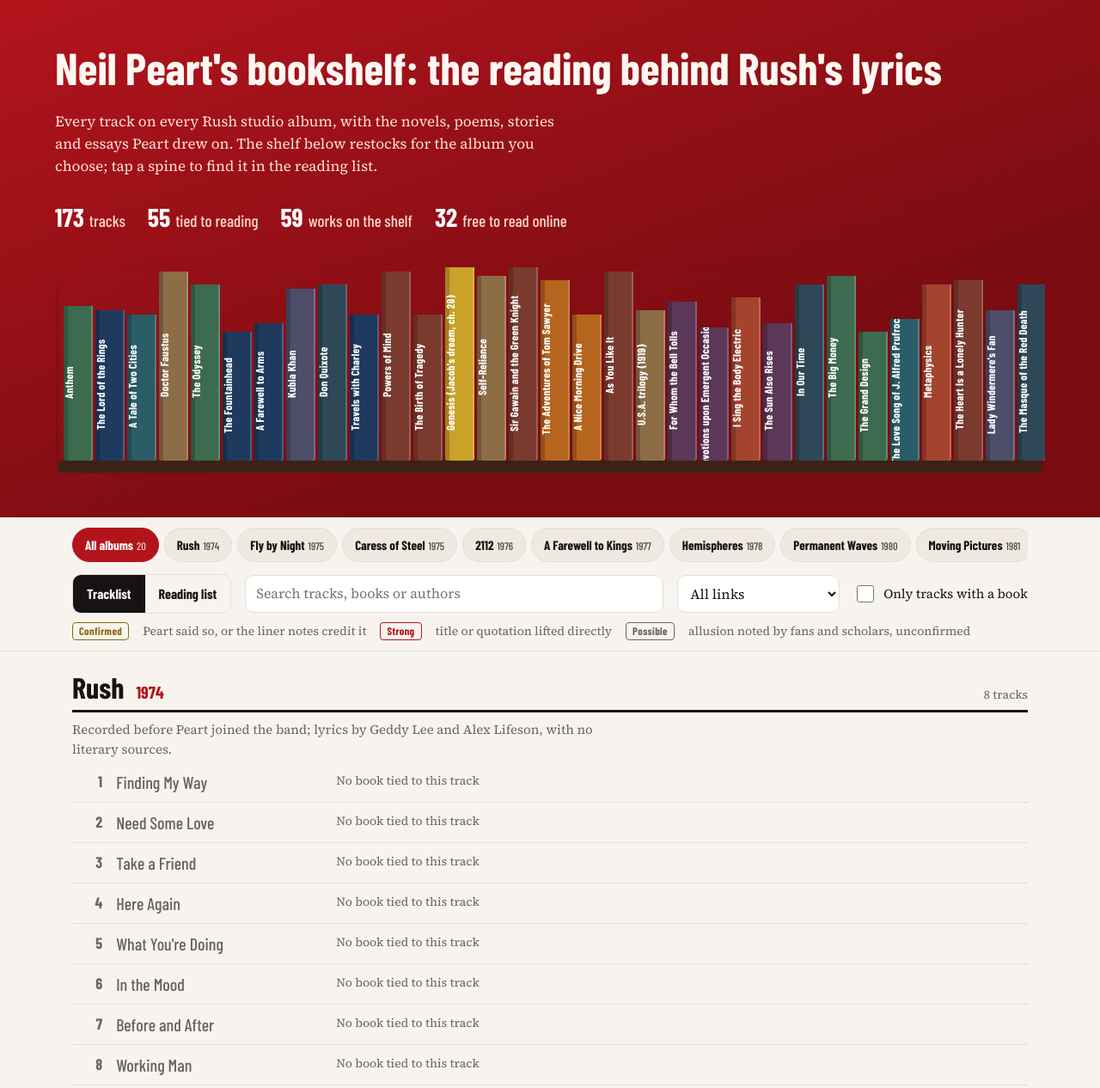
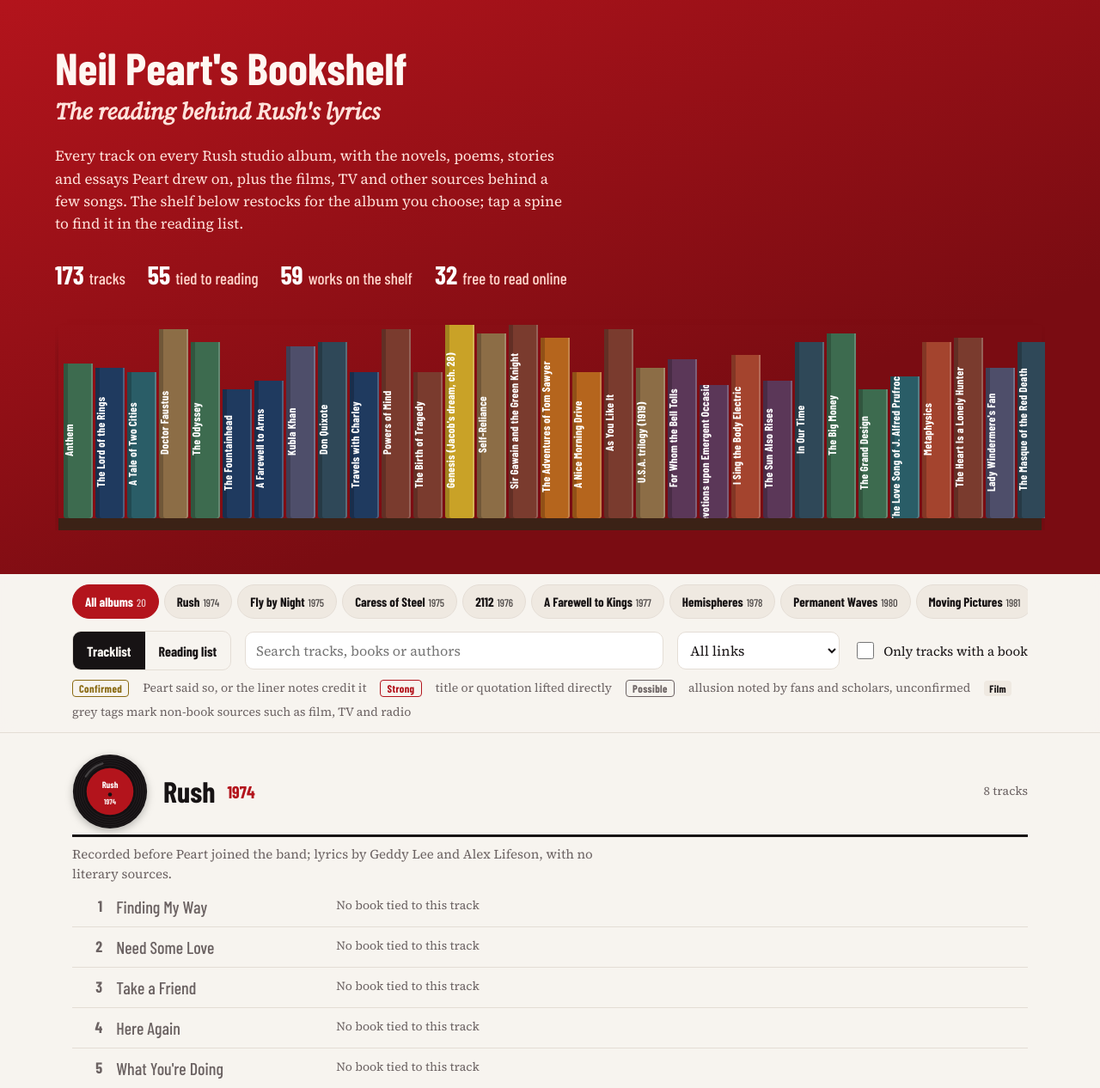
Before and after one commit to utscramble/Peart-Bookshelf, a plain HTML site: page index.html in a window 1280 px wide. Shown: the top 1266 px of the page at 86% size. Drawn offline with nearby package versions, Linux system fonts and the light colour scheme; a web font is replaced by a local one.

Commit message:
Add files via upload

```diff
--- a/index.html
+++ b/index.html
@@ -36,6 +36,7 @@ h1,h2,h3,.cond{font-family:"Barlow Condensed","Arial Narrow",sans-serif}
 .hero{background:var(--redd);background:linear-gradient(160deg,#b3141c,#7a0c12 70%);color:#fff7f2}
 .hero-in{max-width:1240px;margin:auto;display:grid;gap:22px}
 h1{font-size:clamp(34px,6vw,52px);line-height:1.05;margin:0;font-weight:800;text-wrap:balance}
+.sub{margin:8px 0 0;font:italic 600 clamp(20px,3vw,27px)/1.2 "Source Serif 4",Georgia,serif;color:#ffe2db}
 .lede{max-width:66ch;margin:0;color:#ffe2db;font-size:17px}
 .stats{display:flex;flex-wrap:wrap;gap:8px 26px;font-family:"Barlow Condensed",sans-serif;font-size:19px;color:#ffd5cc}
 .stats b{font-size:30px;color:#fff;font-weight:700;margin-right:6px}
@@ -83,6 +84,14 @@ ol.tracks{list-style:none;margin:0;padding:0}
 .bk .au{color:var(--mute);font-size:15px}
 .bk .nt{flex-basis:100%;font-size:14px;color:var(--mute)}
 .none{color:var(--mute);font-size:14px}
+.rcol{display:grid;gap:8px}
+.refs{display:grid;gap:4px}
+.ref{display:flex;gap:8px;align-items:baseline;font-size:14px;color:var(--mute);line-height:1.4}
+.ref b{color:var(--ink);font-weight:600}
+.rt{flex:none;font:600 12px/1 "Barlow Condensed",sans-serif;padding:3px 6px;border-radius:4px;background:var(--chip);color:var(--ink);letter-spacing:.03em}
+.ahead{align-items:center}
+.badge{flex:none;filter:drop-shadow(0 3px 5px #0004);margin-right:4px}
+@media(max-width:640px){.tr .rcol{grid-column:2}.badge{width:64px;height:64px}}
 a.rd{flex-basis:100%;display:inline-flex;align-items:center;gap:4px;width:max-content;max-width:100%;font:600 15px "Barlow Condensed",sans-serif;color:light-dark(#b3141c,#ff7a7a);text-decoration:underline;text-underline-offset:3px;padding:4px 0;min-height:32px}
 a.rd span{font-weight:500;color:var(--mute)}
 .rc a.rd{grid-column:2}
@@ -102,15 +111,15 @@ a.rd span{font-weight:500;color:var(--mute)}
 .meter{height:8px;background:var(--chip);border-radius:6px;overflow:hidden;margin-top:6px;max-width:360px}.meter i{display:block;height:100%;background:var(--red)}
 .empty-state{padding:40px 0;color:var(--mute);font-style:italic}
 footer{max-width:1240px;margin:auto;padding:0 max(5vw,16px) 48px;color:var(--mute);font-size:14px}
-@media(max-width:640px){.tr{grid-template-columns:2em minmax(0,1fr)}.tr .books,.tr .none{grid-column:2}.ahead h2{font-size:28px}.shelf{min-height:190px}.spine{width:28px}}
+@media(max-width:640px){.tr{grid-template-columns:2em minmax(0,1fr)}.tr .rcol{grid-column:2}.ahead h2{font-size:28px}.shelf{min-height:190px}.spine{width:28px}}
 @media(prefers-reduced-motion:reduce){.spine{transition:none}}
 </style>
 </head>
 <body>
 <header class="hero band">
  <div class="hero-in">
-  <h1>Neil Peart's bookshelf: the reading behind Rush's lyrics</h1>
-  <p class="lede">Every track on every Rush studio album, with the novels, poems, stories and essays Peart drew on. The shelf below restocks for the album you choose; tap a spine to find it in the reading list.</p>
+  <div><h1>Neil Peart's Bookshelf</h1><p class="sub">The reading behind Rush's lyrics</p></div>
+  <p class="lede">Every track on every Rush studio album, with the novels, poems, stories and essays Peart drew on, plus the films, TV and other sources behind a few songs. The shelf below restocks for the album you choose; tap a spine to find it in the reading list.</p>
   <div class="stats" id="stats"></div>
   <div class="shelfwrap"><div class="shelf" id="shelf" aria-label="Books for the current selection"></div></div>
  </div>
@@ -132,7 +141,7 @@ footer{max-width:1240px;margin:auto;padding:0 max(5vw,16px) 48px;color:var(--mut
    </select>
    <label class="tog"><input type="checkbox" id="only"> Only tracks with a book</label>
   </div>
-  <div class="legend"><span class="cf c">Confirmed</span> Peart said so, or the liner notes credit it <span class="cf l">Strong</span> title or quotation lifted directly <span class="cf p">Possible</span> allusion noted by fans and scholars, unconfirmed</div>
+  <div class="legend"><span class="cf c">Confirmed</span> Peart said so, or the liner notes credit it <span class="cf l">Strong</span> title or quotation lifted directly <span class="cf p">Possible</span> allusion noted by fans and scholars, unconfirmed <span class="rt">Film</span> grey tags mark non-book sources such as film, TV and radio</div>
  </div>
 </div>
 
@@ -170,7 +179,7 @@ const ALBUMS=[
 {t:"2112",y:1976,note:"The liner notes dedicate the title suite to \"the genius of Ayn Rand.\"",tr:[
 ["2112",[ANTHEM("A rediscovered art outlawed by a collective is lifted straight from Rand's plot; credited in the liner notes.")]],
 ["A Passage to Bangkok"],
-["The Twilight Zone",null,"Drawn from Rod Serling's TV series, not a book"],
+["The Twilight Zone"],
 ["Lessons",null,"Lyrics by Alex Lifeson"],
 ["Tears",null,"Lyrics by Geddy Lee"],
 ["Something for Nothing",null,"Sparked by graffiti in Los Angeles: \"Freedom isn't free\""]]},
@@ -178,7 +187,7 @@ const ALBUMS=[
 ["A Farewell to Kings",[B("A Farewell to Arms","Ernest Hemingway","novel","l","Title wordplay.")]],
 ["Xanadu",[B("Kubla Khan","Samuel Taylor Coleridge","poem","c","Peart came to it via the opening of Citizen Kane; the lyric borrows Coleridge's imagery.")]],
 ["Closer to the Heart",null,"Co-written with Peter Talbot"],
-["Cinderella Man",null,"Lyrics by Geddy Lee; inspired by the film Mr. Deeds Goes to Town"],
+["Cinderella Man",null,"Lyrics by Geddy Lee"],
 ["Madrigal"],
 ["Cygnus X-1 Book I: The Voyage",[B("Don Quixote","Miguel de Cervantes","novel","p","The ship is named Rocinante, after Quixote's horse."),B("Travels with Charley","John Steinbeck","travelogue","p","Steinbeck's camper was also called Rocinante.")]]]},
 {t:"Hemispheres",y:1978,tr:[
@@ -201,10 +210,10 @@ const ALBUMS=[
 ["Witch Hunt"],["Vital Signs"]]},
 {t:"Signals",y:1982,tr:[
 ["Subdivisions"],["The Analog Kid"],["Chemistry",null,"Lyrics co-written by all three"],["Digital Man"],
-["The Weapon",null,"Paraphrases the Lord's Prayer and FDR's \"nothing to fear but fear itself\""],
+["The Weapon",null,"Also paraphrases the Lord's Prayer"],
 ["New World Man"],
 ["Losing It",[B("For Whom the Bell Tolls","Ernest Hemingway","novel","l","The writer of the second verse is Hemingway; the song ends \"for you, the bell tolls.\""),B("Devotions upon Emergent Occasions","John Donne","prose","p","Source of Hemingway's title phrase.")]],
-["Countdown",null,"About the first Space Shuttle launch"]]},
+["Countdown"]]},
 {t:"Grace Under Pressure",y:1984,note:"The title is <b>Hemingway's</b> definition of courage.",tr:[
 ["Distant Early Warning"],["Afterimage"],["Red Sector A"],["The Enemy Within"],
 ["The Body Electric",[B("I Sing the Body Electric","Walt Whitman","poem","p","Title via Whitman (and Bradbury's Twilight Zone episode).")]],
@@ -255,8 +264,8 @@ const ALBUMS=[
 {t:"Vapor Trails",y:2002,note:"Peart named <b>Edward Abbey, Walt Whitman and Thomas Wolfe</b> as the album's main literary influences.",tr:[
 ["One Little Victory"],
 ["Ceiling Unlimited",[WOLFE("Peart cited Wolfe (and Oscar Wilde) for this song."),B("Through the Looking-Glass","Lewis Carroll","novel","p","Fan-noted echo.")]],
-["Ghost Rider",null,"From Peart's own 55,000-mile motorcycle journey, later his book Ghost Rider"],
-["Peaceable Kingdom",null,"Named after Edward Hicks's painting"],
+["Ghost Rider"],
+["Peaceable Kingdom"],
 ["The Stars Look Down",[B("The Stars Look Down","A.J. Cronin","novel","c","Peart took the title; he said he hadn't read the book.")]],
 ["How It Is",[WOLFE("Peart cited Wolfe's novel.")]],
 ["Vapor Trail",[B("Black Sun","Edward Abbey","novel","c","Peart said it influenced certain lines."),B("Funeral Blues","W.H. Auden","poem","c","Peart cited Auden.")]],
@@ -288,6 +297,21 @@ const ALBUMS=[
 ["The Garden",[CAND("c","Ends where Candide ends: cultivate your garden.")]]]}
 ];
 
+// Non-book sources: [type, title, detail], keyed "Album|Track"
+const REFS={
+"2112|The Twilight Zone":[["TV","The Twilight Zone","Rod Serling's anthology series (1959–64); the band called it one of the most creative shows ever made"]],
+"A Farewell to Kings|Xanadu":[["Film","Citizen Kane","Orson Welles, 1941; its opening lines from \"Kubla Khan\" led Peart to the poem"]],
+"A Farewell to Kings|Cinderella Man":[["Film","Mr. Deeds Goes to Town","Frank Capra, 1936; a small-town man inherits a fortune"]],
+"A Farewell to Kings|Cygnus X-1 Book I: The Voyage":[["Science","Cygnus X-1","The X-ray source in Cygnus, one of the first objects identified as a black hole"]],
+"Permanent Waves|The Spirit of Radio":[["Radio","CFNY-FM, Toronto","The song takes its title from the station's slogan"],["Song","The Sound of Silence","Simon & Garfunkel; echoed in the reggae coda"]],
+"Permanent Waves|Jacob's Ladder":[["Nature","Crepuscular rays","Sunbeams through clouds, nicknamed Jacob's ladder"]],
+"Moving Pictures|YYZ":[["Signal","Toronto Pearson airport's identifier","The intro is the code Y-Y-Z tapped out in Morse"]],
+"Signals|The Weapon":[["Speech","FDR's first inaugural address","1933: \"the only thing we have to fear is fear itself\""]],
+"Signals|Countdown":[["Event","First Space Shuttle launch (STS-1)","Columbia, April 1981; the band watched from Cape Canaveral"]],
+"Grace Under Pressure|The Body Electric":[["TV","\"I Sing the Body Electric\" (The Twilight Zone)","1962 episode written by Ray Bradbury, borrowing Whitman's title"]],
+"Vapor Trails|Peaceable Kingdom":[["Painting","The Peaceable Kingdom","Edward Hicks's series of paintings of Isaiah's prophecy of peace"]],
+"Vapor Trails|Ghost Rider":[["Journey","Peart's 55,000-mile motorcycle ride","Later written up in his book Ghost Rider (2002)"]]
+};
 const G=id=>["https://www.gutenberg.org/ebooks/"+id,"Project Gutenberg"];
 const LINKS={
 "Anthem":G(1250),"A Tale of Two Cities":G(98),"Doctor Faustus":G(779),"The Odyssey":G(1727),"Don Quixote":G(996),
@@ -322,7 +346,13 @@ albumsEl.innerHTML=`<button class="chipbtn" data-a="all" aria-pressed="true">All
 
 function visibleBooks(list){return (list||[]).filter(b=>RANK[b.c]>=RANK[state.conf])}
 function match(a,t,books){const q=state.q;if(!q)return true;
- return [t[0],t[2]||"",a.t,...books.flatMap(b=>[b.t,b.a])].join(" ").toLowerCase().includes(q)}
+ return [t[0],t[2]||"",a.t,...books.flatMap(b=>[b.t,b.a]),...refsFor(a,t).flatMap(r=>[r[1],r[2]])].join(" ").toLowerCase().includes(q)}
+function refsFor(a,t){return REFS[a.t+"|"+t[0]]||[]}
+const refHtml=rs=>rs.length?`<div class="refs">${rs.map(r=>`<div class="ref"><span class="rt">${esc(r[0])}</span><span><b>${esc(r[1])}</b> · ${esc(r[2])}</span></div>`).join("")}</div>`:"";
+const COLS=["#b3141c","#1f3a5f","#c9a227","#3d6b4f","#5b3758","#33658a","#a4442e","#2a5d67","#8c6d46","#4e4e6a","#b5651d","#7a3b2e"];
+function badge(a,i,sz){const c=COLS[i%COLS.length],n=a.t.length>13?a.t.slice(0,12)+"…":a.t;
+ let g="";for(let r=47;r>33;r-=3)g+=`<circle cx="50" cy="50" r="${r}" fill="none" stroke="#fff" stroke-opacity=".07"/>`;
+ return `<svg class="badge" width="${sz}" height="${sz}" viewBox="0 0 100 100" role="img" aria-label="${esc(a.t)} (${a.y})"><circle cx="50" cy="50" r="49" fill="#141012"/>${g}<path d="M18 30a38 38 0 0 1 22-17" stroke="#fff" stroke-opacity=".18" stroke-width="3" fill="none" stroke-linecap="round"/><circle cx="50" cy="50" r="31" fill="${c}"/><text x="50" y="45" text-anchor="middle" font-family="Barlow Condensed,Arial Narrow,sans-serif" font-weight="700" font-size="${n.length>9?9:12}" fill="#fff">${esc(n)}</text><text x="50" y="67" text-anchor="middle" font-family="Barlow Condensed,sans-serif" font-weight="600" font-size="10" fill="#fff" fill-opacity=".9">${a.y}</text><circle cx="50" cy="54" r="2.6" fill="#141012"/></svg>`}
 function selected(){return state.album==="all"?ALBUMS.map((a,i)=>[a,i]):[[ALBUMS[+state.album],+state.album]]}
 function collect(){const m=new Map();
  selected().forEach(([a])=>a.tr.forEach(t=>{const bs=visibleBooks(t[1]);if(!match(a,t,bs))return;
@@ -339,13 +369,13 @@ function renderStats(books){const tracks=selected().reduce((n,[a])=>n+a.tr.lengt
  document.getElementById("stats").innerHTML=`<span><b>${tracks}</b>tracks</span><span><b>${linked}</b>tied to reading</span><span><b>${books.length}</b>works on the shelf</span><span><b>${books.filter(b=>LINKS[b.t]).length}</b>free to read online</span>`}
 
 function renderTracks(){let html="",shown=0;
- selected().forEach(([a])=>{const rows=a.tr.map((t,i)=>{const bs=visibleBooks(t[1]);
+ selected().forEach(([a,ai])=>{const rows=a.tr.map((t,i)=>{const bs=visibleBooks(t[1]),rs=refsFor(a,t);
    if(state.only&&!bs.length)return"";if(!match(a,t,bs))return"";shown++;
    const note=t[2]?`<small>${esc(t[2])}</small>`:"";
-   const right=bs.length?`<div class="books">${bs.map(b=>`<div class="bk"><i>${esc(b.t)}</i><span class="au">${esc(b.a)} · ${esc(b.k)}</span><span class="cf ${b.c}">${CL[b.c]}</span>${b.n?`<span class="nt">${esc(b.n)}</span>`:""}${link(b)}</div>`).join("")}</div>`:`<div class="none">No book tied to this track</div>`;
-   return `<li class="tr${bs.length?"":" nobook"}"><span class="n">${i+1}</span><span class="t">${esc(t[0])}${note}</span>${right}</li>`}).join("");
+   const right=bs.length?`<div class="books">${bs.map(b=>`<div class="bk"><i>${esc(b.t)}</i><span class="au">${esc(b.a)} · ${esc(b.k)}</span><span class="cf ${b.c}">${CL[b.c]}</span>${b.n?`<span class="nt">${esc(b.n)}</span>`:""}${link(b)}</div>`).join("")}</div>`:(rs.length?"":`<div class="none">No book tied to this track</div>`);
+   return `<li class="tr${bs.length?"":" nobook"}"><span class="n">${i+1}</span><span class="t">${esc(t[0])}${note}</span><div class="rcol">${right}${refHtml(rs)}</div></li>`}).join("");
   if(!rows)return;
-  html+=`<section class="album"><div class="ahead"><h2>${esc(a.t)}</h2><span class="yr">${a.y}</span><span class="ct">${a.tr.length} tracks</span></div>${a.note?`<p class="anote">${a.note}</p>`:""}<ol class="tracks">${rows}</ol></section>`});
+  html+=`<section class="album"><div class="ahead">${badge(a,ai,88)}<h2>${esc(a.t)}</h2><span class="yr">${a.y}</span><span class="ct">${a.tr.length} tracks</span></div>${a.note?`<p class="anote">${a.note}</p>`:""}<ol class="tracks">${rows}</ol></section>`});
  return shown?html:`<p class="empty-state">No tracks match. Try clearing the search or widening the evidence level.</p>`}
 
 function renderList(books){if(!books.length)return `<p class="empty-state">No books match these filters.</p>`;
```
